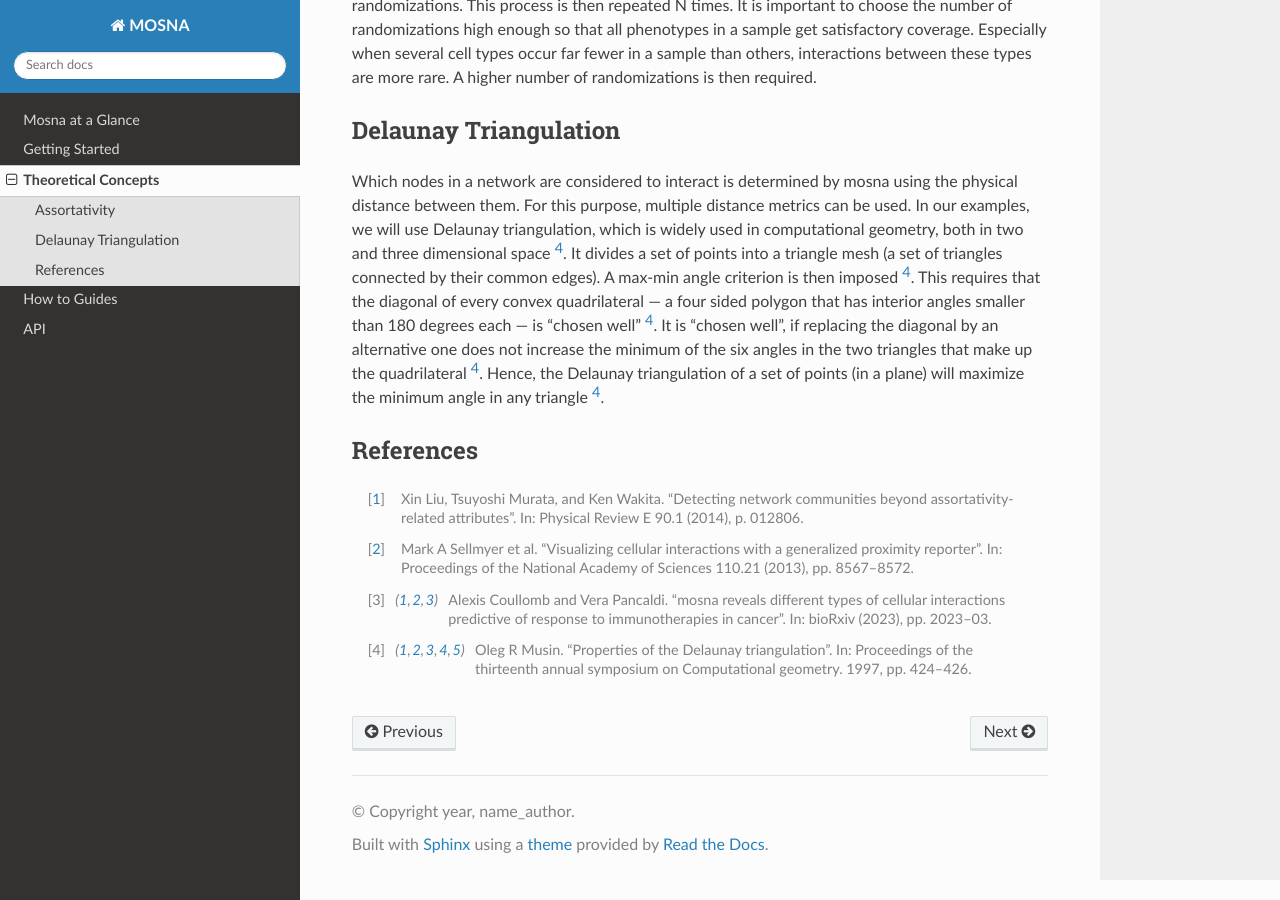
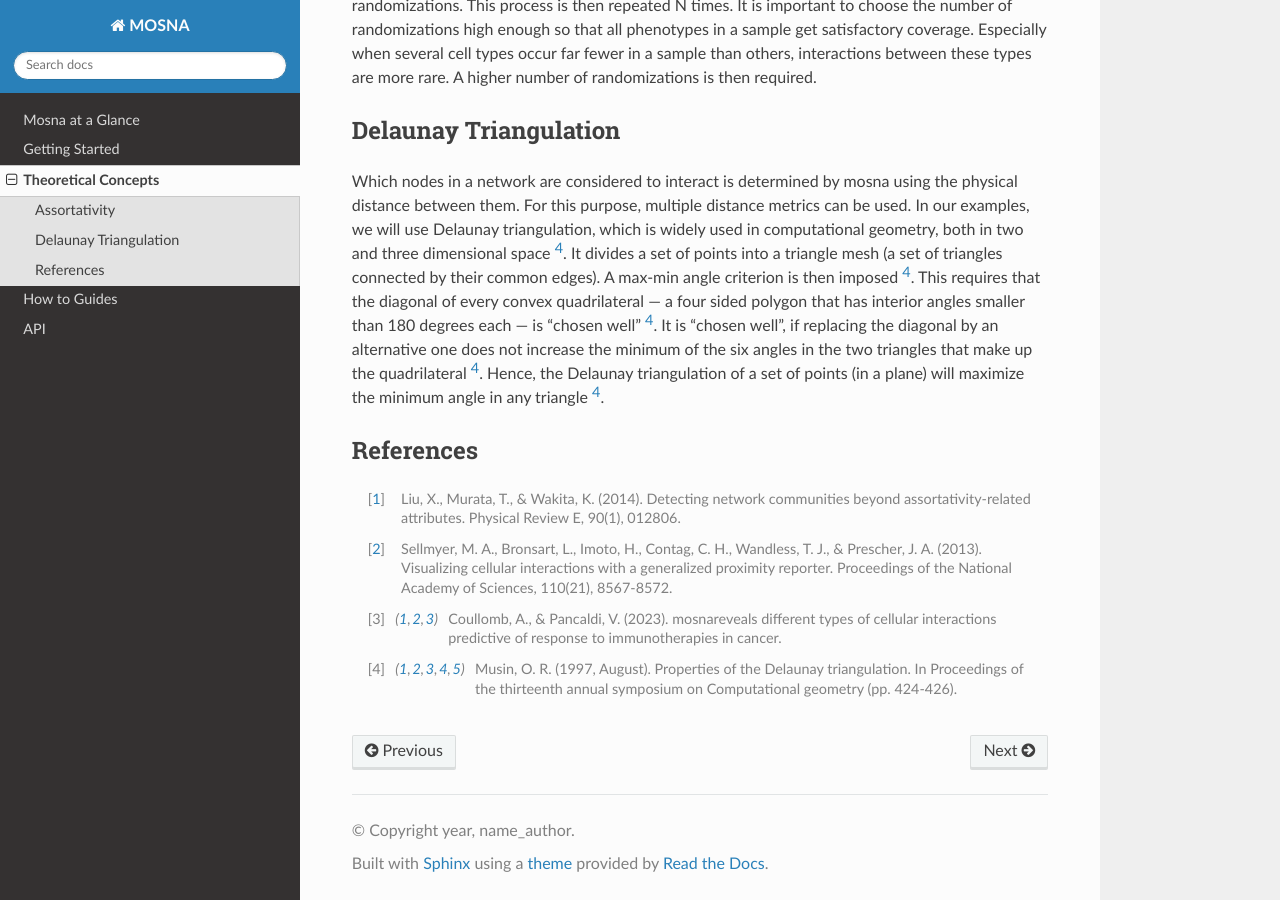
Before and after one commit to Bram-Simon/mosna_documentation, a Sphinx documentation site: the page built from docs/source/theoretical_concepts.rst, in a window 1280 px wide and 900 px high, scrolled down 918 px. Built offline with Sphinx 7.4.7 and the Read the Docs theme 3.1.0, drawn with Linux system fonts in a browser that asks for light colours.

Commit message:
Update citations

```diff
--- a/docs/source/conf.py
+++ b/docs/source/conf.py
@@ -1,6 +1,10 @@
 # Configuration file for the Sphinx documentation builder.
 
 # -- Project information
+
+#import os
+#import sys
+#sys.path.insert(0, os.path.abspath('../..'))
 
 project = 'MOSNA'
 copyright = 'year, name_author'
--- a/docs/source/theoretical_concepts.rst
+++ b/docs/source/theoretical_concepts.rst
@@ -59,10 +59,10 @@ triangle [4]_.
 References
 ----------
 
-.. [1] Xin Liu, Tsuyoshi Murata, and Ken Wakita. "Detecting network communities beyond assortativity-related attributes". In: Physical Review E 90.1 (2014), p. 012806.
+.. [1] Liu, X., Murata, T., & Wakita, K. (2014). Detecting network communities beyond assortativity-related attributes. Physical Review E, 90(1), 012806.
 
-.. [2] Mark A Sellmyer et al. "Visualizing cellular interactions with a generalized proximity reporter". In: Proceedings of the National Academy of Sciences 110.21 (2013), pp. 8567–8572.
+.. [2] Sellmyer, M. A., Bronsart, L., Imoto, H., Contag, C. H., Wandless, T. J., & Prescher, J. A. (2013). Visualizing cellular interactions with a generalized proximity reporter. Proceedings of the National Academy of Sciences, 110(21), 8567-8572.
 
-.. [3] Alexis Coullomb and Vera Pancaldi. "mosna reveals different types of cellular interactions predictive of response to immunotherapies in cancer". In: bioRxiv (2023), pp. 2023–03.
+.. [3] Coullomb, A., & Pancaldi, V. (2023). mosnareveals different types of cellular interactions predictive of response to immunotherapies in cancer.
 
-.. [4] Oleg R Musin. "Properties of the Delaunay triangulation". In: Proceedings of the thirteenth annual symposium on Computational geometry. 1997, pp. 424–426.
+.. [4] Musin, O. R. (1997, August). Properties of the Delaunay triangulation. In Proceedings of the thirteenth annual symposium on Computational geometry (pp. 424-426).
```
Also changed, not shown: docs/source/how_to_guides.rst (+15 -0 lines).
